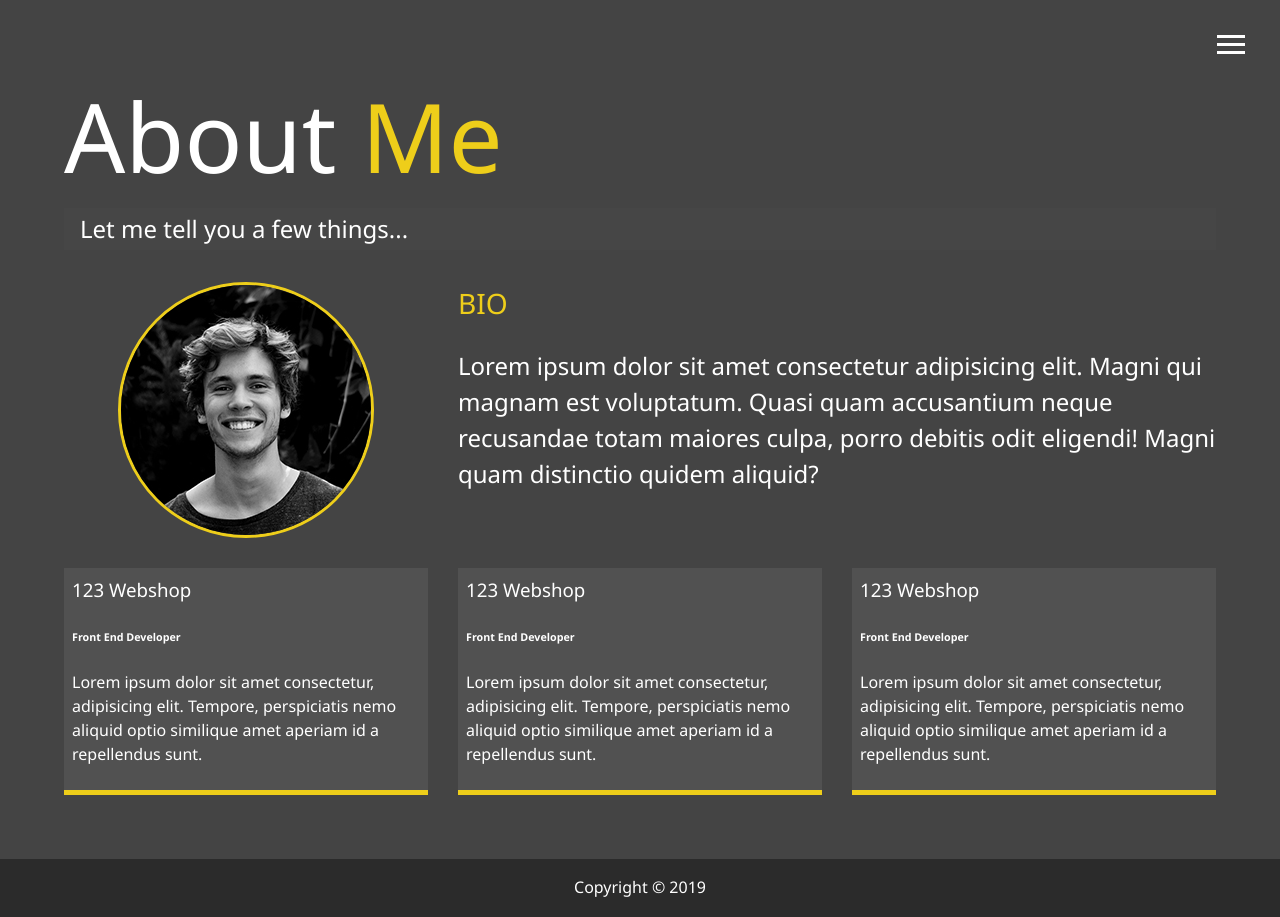
After one commit to kenkirkley/portfolio, a PHP site: page /dist/about.html in a window 1280 px wide. The commit adds this page. Run offline with PHP 8.4, Linux system fonts and the light colour scheme; some libraries are stand-ins or nearby versions.

Commit message:
About page, automatic font color

```diff
--- /dev/null
+++ b/dist/about.html
@@ -0,0 +1,105 @@
+<!DOCTYPE html>
+<!--[if lt IE 7]>      <html class="no-js lt-ie9 lt-ie8 lt-ie7"> <![endif]-->
+<!--[if IE 7]>         <html class="no-js lt-ie9 lt-ie8"> <![endif]-->
+<!--[if IE 8]>         <html class="no-js lt-ie9"> <![endif]-->
+<!--[if gt IE 8]><!-->
+<html class="no-js">
+  <!--<![endif]-->
+  <head>
+    <meta charset="utf-8" />
+    <meta http-equiv="X-UA-Compatible" content="IE=edge" />
+    <title>About Me</title>
+    <meta name="description" content="" />
+    <meta name="viewport" content="width=device-width, initial-scale=1" />
+    <link
+      rel="stylesheet"
+      href="https://use.fontawesome.com/releases/v5.8.2/css/all.css"
+      integrity="sha384-oS3vJWv+0UjzBfQzYUhtDYW+Pj2yciDJxpsK1OYPAYjqT085Qq/1cq5FLXAZQ7Ay"
+      crossorigin="anonymous"
+    />
+    <link rel="stylesheet" href="css/main.css" />
+  </head>
+  <body>
+    <header>
+      <div class="menu-btn">
+        <div class="btn-line"></div>
+        <div class="btn-line"></div>
+        <div class="btn-line"></div>
+      </div>
+
+      <nav class="menu">
+        <div class="menu-branding">
+          <div class="portrait"></div>
+        </div>
+        <ul class="menu-nav">
+          <li class="nav-item">
+            <a href="/" class="nav-link">Home</a>
+          </li>
+          <li class="nav-item current">
+            <a href="about.html" class="nav-link">About Me</a>
+          </li>
+          <li class="nav-item">
+            <a href="work.html" class="nav-link">My Work</a>
+          </li>
+          <li class="nav-item">
+            <a href="contact.html" class="nav-link">How To Reach Me</a>
+          </li>
+        </ul>
+      </nav>
+    </header>
+
+    <main id="about">
+      <h1 class="lg-heading">About <span class="text-secondary">Me</span></h1>
+      <h2 class="sm-heading">
+        Let me tell you a few things...
+      </h2>
+      <div class="about-info">
+        <img src="img/portrait.jpg" alt="Ken Kirkley" class="bio-image" />
+
+        <div class="bio">
+          <h3 class="text-secondary">BIO</h3>
+          <p>
+            Lorem ipsum dolor sit amet consectetur adipisicing elit. Magni qui
+            magnam est voluptatum. Quasi quam accusantium neque recusandae totam
+            maiores culpa, porro debitis odit eligendi! Magni quam distinctio
+            quidem aliquid?
+          </p>
+        </div>
+
+        <div class="job job-1">
+          <h3>123 Webshop</h3>
+          <h6>Front End Developer</h6>
+          <p>
+            Lorem ipsum dolor sit amet consectetur, adipisicing elit. Tempore,
+            perspiciatis nemo aliquid optio similique amet aperiam id a
+            repellendus sunt.
+          </p>
+        </div>
+        <div class="job job-2">
+          <h3>123 Webshop</h3>
+          <h6>Front End Developer</h6>
+          <p>
+            Lorem ipsum dolor sit amet consectetur, adipisicing elit. Tempore,
+            perspiciatis nemo aliquid optio similique amet aperiam id a
+            repellendus sunt.
+          </p>
+        </div>
+        <div class="job job-3">
+          <h3>123 Webshop</h3>
+          <h6>Front End Developer</h6>
+          <p>
+            Lorem ipsum dolor sit amet consectetur, adipisicing elit. Tempore,
+            perspiciatis nemo aliquid optio similique amet aperiam id a
+            repellendus sunt.
+          </p>
+        </div>
+      </div>
+    </main>
+
+    <footer id="main-footer">
+      Copyright &copy; 2019
+    </footer>
+
+    <script src="js/main.js" async defer></script>
+  </body>
+</html>
--- a/dist/css/main.css
+++ b/dist/css/main.css
@@ -129,7 +98,8 @@ body {
   color: #fff;
   height: 100%;
   font-family: "Segoe UI", "Segoe UI", Tahoma, Geneva, Verdana, sans-serif;
-  line-height: 1.5; }
+  line-height: 1.5;
+  margin: 0; }
   body#bg-img {
     background: url("../img/background.jpg");
     background-attachment: fixed;
@@ -176,7 +146,7 @@ header {
 
 main {
   padding: 4rem;
-  height: 100%; }
+  min-height: calc(100vh - 58px); }
   main .icons {
     margin-top: 1rem; }
     main .icons a {
@@ -189,3 +159,73 @@ main {
     overflow: hidden; }
     main#home h1 {
       margin-top: 20vh; }
+
+.about-info {
+  display: grid;
+  grid-gap: 30px;
+  grid-template-areas: "bioimage bio bio"
+ "job1 job2 job3";
+  grid-template-columns: repeat(3, 1fr); }
+  .about-info .bio-image {
+    grid-area: bioimage;
+    margin: auto;
+    border-radius: 50%;
+    border: #eece1a 3px solid; }
+  .about-info .bio {
+    grid-area: bio;
+    font-size: 1.5rem; }
+  .about-info .job-1 {
+    grid-area: job1; }
+  .about-info .job-2 {
+    grid-area: job2; }
+  .about-info .job-3 {
+    grid-area: job3; }
+  .about-info .job {
+    background: #515151;
+    padding: 0.5rem;
+    border-bottom: #eece1a 5px solid; }
+
+#main-footer {
+  text-align: center;
+  padding: 1rem;
+  background: #2b2b2b;
+  color: #fff;
+  height: 58px; }
+
+@media screen and (max-width: 768px) {
+  main {
+    align-items: center;
+    text-align: center; }
+  .lg-heading {
+    line-height: 1;
+    margin-bottom: 1rem; }
+  ul.menu-nav,
+  div.menu-branding {
+    float: none;
+    width: 100%;
+    min-height: 0; }
+    ul.menu-nav.show,
+    div.menu-branding.show {
+      transform: translate3d(0, 0, 0); }
+  .menu-nav {
+    height: 75vh;
+    transform: translate3d(-100%, 0, 0);
+    font-size: 24px; }
+  .menu-branding {
+    height: 25vh;
+    transform: translate3d(100%, 0, 0); }
+    .menu-branding .portrait {
+      background: url("../img/portrait_small.jpg");
+      width: 150px;
+      height: 150px; }
+  .about-info {
+    grid-template-areas: "bioimage"
+ "bio"
+ "job1"
+ "job2"
+ "job3";
+    grid-template-columns: 1fr; } }
+
+@media screen and (max-width: 500px) {
+  main#home h1 {
+    margin-top: 10vh; } }
--- a/dist/index.html
+++ b/dist/index.html
@@ -36,13 +36,13 @@
             <a href="/" class="nav-link">Home</a>
           </li>
           <li class="nav-item">
-            <a href="/about.html" class="nav-link">About Me</a>
+            <a href="about.html" class="nav-link">About Me</a>
           </li>
           <li class="nav-item">
-            <a href="/work.html" class="nav-link">My Work</a>
+            <a href="work.html" class="nav-link">My Work</a>
           </li>
           <li class="nav-item">
-            <a href="/contact.html" class="nav-link">How To Reach Me</a>
+            <a href="contact.html" class="nav-link">How To Reach Me</a>
           </li>
         </ul>
       </nav>
--- a/scss/_config.scss
+++ b/scss/_config.scss
@@ -29,6 +29,15 @@ $background-opacity: 0.85;
   }
 }
 
+// Set Text Color
+@function set-text-color($color) {
+  @if (lightness($color) > 40) {
+    @return #000;
+  } @else {
+    @return #fff;
+  }
+}
+
 @mixin mediaSm {
   @media screen and (max-width: 500px) {
     @content;
--- a/scss/_menu.scss
+++ b/scss/_menu.scss
@@ -11,7 +11,7 @@
     width: 28px;
     height: 3px;
     margin: 0 0 5px 0;
-    background: #fff;
+    background: set-text-color($primary-color);
     @include easeOut;
   }
 
@@ -111,7 +111,7 @@
     text-transform: uppercase;
     padding: 1rem 0;
     font-weight: 500;
-    color: #fff;
+    color: set-text-color($primary-color);
     text-decoration: none;
     @include easeOut;
 
--- a/scss/_mobile.scss
+++ b/scss/_mobile.scss
@@ -43,6 +43,17 @@
       height: 150px;
     }
   }
+
+  .about-info {
+    // grid-template-areas: map out what you want. for mobile, wanted everything on top of each other
+    grid-template-areas:
+      "bioimage"
+      "bio"
+      "job1"
+      "job2"
+      "job3";
+    grid-template-columns: 1fr;
+  }
 }
 // Smartphones
 @include mediaSm {
--- a/scss/main.scss
+++ b/scss/main.scss
@@ -1,6 +1,5 @@
 @import "config";
 @import "menu";
-@import "mobile";
 
 * {
   box-sizing: border-box;
@@ -9,10 +8,11 @@
 body {
   @include background;
   background: $primary-color;
-  color: #fff;
+  color: set-text-color($primary-color);
   height: 100%;
   font-family: "Segoe UI", "Segoe UI", Tahoma, Geneva, Verdana, sans-serif;
   line-height: 1.5;
+  margin: 0;
 }
 
 h1,
@@ -51,7 +51,9 @@ header {
 
 main {
   padding: 4rem;
-  height: 100%;
+  // height: 100%;
+  // height - height of footer
+  min-height: calc(100vh - 58px);
 
   .icons {
     margin-top: 1rem;
@@ -74,3 +76,50 @@ main {
     }
   }
 }
+
+.about-info {
+  display: grid;
+  grid-gap: 30px;
+  grid-template-areas:
+    "bioimage bio bio"
+    "job1 job2 job3";
+  grid-template-columns: repeat(3, 1fr);
+
+  .bio-image {
+    grid-area: bioimage;
+    margin: auto;
+    border-radius: 50%;
+    border: $secondary-color 3px solid;
+  }
+
+  .bio {
+    grid-area: bio;
+    font-size: 1.5rem;
+  }
+
+  .job-1 {
+    grid-area: job1;
+  }
+  .job-2 {
+    grid-area: job2;
+  }
+  .job-3 {
+    grid-area: job3;
+  }
+
+  .job {
+    background: lighten($primary-color, 5);
+    padding: 0.5rem;
+    border-bottom: $secondary-color 5px solid;
+  }
+}
+
+#main-footer {
+  text-align: center;
+  padding: 1rem;
+  background: darken($primary-color, 10);
+  color: set-text-color($primary-color);
+  height: 58px;
+}
+
+@import "mobile";
```
Also changed, not shown: other parts of dist/css/main.css (+0 -31 lines).
